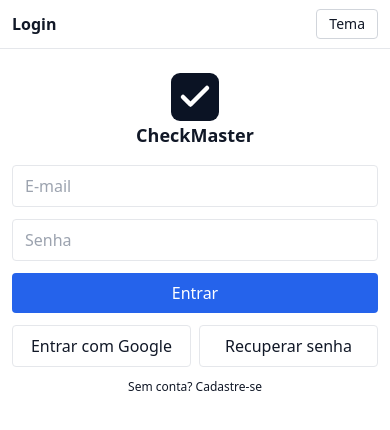
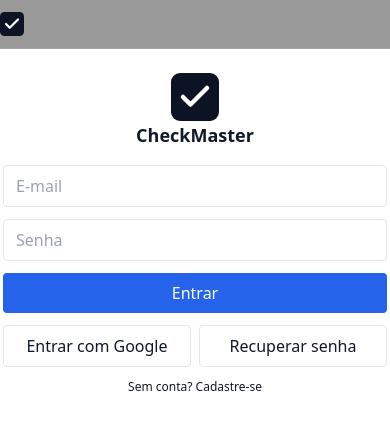
Before and after one commit to brunof3l/CheckMaster, a React (Vite) app: page / in a window 390 px wide. Shown: the top 430 px of the page. Built offline with nearby package versions, Linux system fonts and the light colour scheme; no server answers.

Commit message:
fix(layout): restore app shell, header, and mobile nav styles

```diff
--- /dev/null
+++ b/src/components/AppShell.tsx
@@ -0,0 +1,49 @@
+import { useEffect } from 'react';
+import { useLocation } from 'react-router-dom';
+import { Header } from './Header';
+import { Sidebar } from './Sidebar';
+import { BottomNav } from './BottomNav';
+import { useUIStore } from '../stores/ui';
+import { useAuthStore } from '../stores/auth';
+import { ToastContainer } from './ui/Toast';
+
+export function AppShell({ children }: { children: React.ReactNode }) {
+  const theme = useUIStore(s => s.theme);
+  const sidebarOpen = useUIStore(s => s.sidebarOpen);
+  const initAuth = useAuthStore(s => s.init);
+  const user = useAuthStore(s => s.user);
+  const loc = useLocation();
+  // Segurança: nunca mostrar menus em rotas de autenticação
+  const isAuthScreen = loc.pathname === '/' || loc.pathname === '/login' || loc.pathname.startsWith('/auth');
+  const showSidebar = !!user && !isAuthScreen && sidebarOpen;
+  const showBottomNav = !!user && !isAuthScreen; // Reintroduz BottomNav em mobile
+  useEffect(() => { initAuth(); }, [initAuth]);
+  useEffect(() => {
+    // Aplicar tema diretamente no elemento html para compatibilidade com darkMode:'class'
+    document.documentElement.classList.toggle('dark', theme === 'dark');
+    // Também manter data-theme para CSS variables em globals.css
+    document.documentElement.dataset.theme = theme;
+  }, [theme]);
+  return (
+    <div>
+      {/* Restaurar camada visual anterior com fundo da classe cm-app */}
+      <div className="cm-app min-h-screen flex flex-col">
+        <Header />
+        <div className={`flex-1 pb-16 md:pb-0`}> {/* espaço para bottom nav em mobile */}
+          <div className="container-m flex gap-4">
+            {showSidebar ? (
+              <div className="hidden md:block">
+                <Sidebar />
+              </div>
+            ) : null}
+            <main className="flex-1 animate-fade-in px-3 md:px-4 lg:px-6 py-3">
+              {children}
+            </main>
+          </div>
+        </div>
+        <ToastContainer />
+        {showBottomNav ? <BottomNav /> : null}
+      </div>
+    </div>
+  );
+}
--- a/src/components/Header.tsx
+++ b/src/components/Header.tsx
@@ -1,28 +1,74 @@
+import { useState } from 'react';
 import { useUIStore } from '../stores/ui';
-import { Link, useLocation } from 'react-router-dom';
+import { Link, NavLink, useLocation } from 'react-router-dom';
+import { useAuthStore } from '../stores/auth';
+import { Menu, Home, ListChecks, Car, Store, Settings } from 'lucide-react';
 
 export function Header() {
-  const toggleTheme = useUIStore(s => s.toggleTheme);
+  const toggleSidebar = useUIStore(s => s.toggleSidebar);
   const loc = useLocation();
-  const title = {
-    '/': 'Login',
-    '/home': 'Home',
-    '/checklists': 'Checklists',
-    '/checklists/new': 'Novo Checklist',
-    '/vehicles': 'Veículos',
-    '/suppliers': 'Fornecedores',
-    '/settings': 'Configurações'
-  }[loc.pathname] ?? 'CheckMaster';
+  const user = useAuthStore(s => s.user);
+  const isConfigured = useAuthStore(s => s.isConfigured);
+  const isAuthScreen = loc.pathname === '/' || loc.pathname === '/login' || loc.pathname.startsWith('/auth');
+  const canToggleSidebar = !!user && !isAuthScreen;
+  const [mobileMenuOpen, setMobileMenuOpen] = useState(false);
   return (
-    <header className="sticky top-0 z-40 bg-white/80 dark:bg-brand/80 backdrop-blur border-b border-gray-200 dark:border-gray-700">
-      <div className="container-m h-12 flex items-center justify-between">
-        <Link to="/home" className="font-semibold">{title}</Link>
-        <button
-          aria-label="Alternar tema"
-          className="text-sm px-3 py-1 rounded border border-gray-300 dark:border-gray-600"
-          onClick={toggleTheme}
-        >Tema</button>
+    <header className="sticky top-0 z-40 backdrop-blur border-b border-white/10 bg-black/40">
+      {/* Header com container centralizado para alinhar com o conteúdo */}
+      <div className="container-m h-12 flex items-center justify-between relative">
+        <div className="flex items-center gap-2">
+          {canToggleSidebar && (
+            <button aria-label="Abrir menu" className="cm-btn cm-btn-outline cm-btn-sm inline-flex md:hidden" onClick={() => setMobileMenuOpen(v => !v)}>
+              <Menu size={16} aria-hidden />
+            </button>
+          )}
+          {/* Remover nomes dos menus; deixar apenas a logo para voltar ao menu */}
+          <Link to="/home" aria-label="Voltar ao menu" className="inline-flex items-center">
+            <img src="/favicon.svg" alt="CheckMaster" className="h-6 w-6" />
+          </Link>
+        </div>
+        {/* Tema único escuro: remover botão de alternância */}
+        <div />
+        {/* Dropdown de navegação no mobile */}
+        {canToggleSidebar && mobileMenuOpen && (
+          <div className="absolute left-0 right-0 top-full mt-2 md:hidden z-50">
+            <div className="cm-card p-2 shadow-xl w-full">
+              <ul className="space-y-1">
+                <li>
+                  <NavLink to="/home" className="cm-btn cm-btn-ghost w-full justify-start text-left" onClick={() => setMobileMenuOpen(false)}>
+                    <Home size={16} className="mr-2" /> Home
+                  </NavLink>
+                </li>
+                <li>
+                  <NavLink to="/checklists" className="cm-btn cm-btn-ghost w-full justify-start text-left" onClick={() => setMobileMenuOpen(false)}>
+                    <ListChecks size={16} className="mr-2" /> Checklists
+                  </NavLink>
+                </li>
+                <li>
+                  <NavLink to="/vehicles" className="cm-btn cm-btn-ghost w-full justify-start text-left" onClick={() => setMobileMenuOpen(false)}>
+                    <Car size={16} className="mr-2" /> Veículos
+                  </NavLink>
+                </li>
+                <li>
+                  <NavLink to="/suppliers" className="cm-btn cm-btn-ghost w-full justify-start text-left" onClick={() => setMobileMenuOpen(false)}>
+                    <Store size={16} className="mr-2" /> Fornecedores
+                  </NavLink>
+                </li>
+                <li>
+                  <NavLink to="/settings" className="cm-btn cm-btn-ghost w-full justify-start text-left" onClick={() => setMobileMenuOpen(false)}>
+                    <Settings size={16} className="mr-2" /> Configurações
+                  </NavLink>
+                </li>
+              </ul>
+            </div>
+          </div>
+        )}
       </div>
+      {!isConfigured && (
+        <div className="text-xs">
+          <div className="container-m py-1"><span className="cm-badge cm-badge-warning">Firebase não configurado</span></div>
+        </div>
+      )}
     </header>
   );
 }
--- a/src/index.css
+++ b/src/index.css
@@ -8,5 +8,4 @@
 
 html, body, #root { height: 100%; }
 body { font-family: ui-sans-serif, system-ui, -apple-system, Segoe UI, Roboto, Ubuntu, Cantarell, Noto Sans, sans-serif; }
-
-.container-m { @apply mx-auto px-3; }
+/* container-m é definido em styles/globals.css com max-width. Não sobrescrever aqui. */
```
